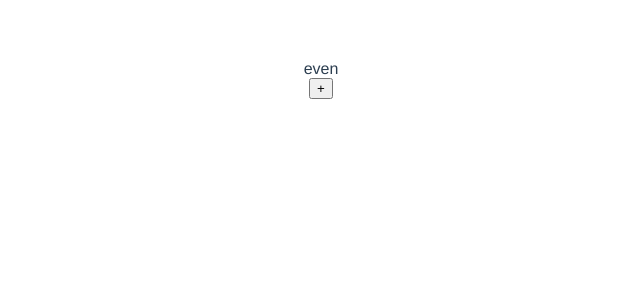
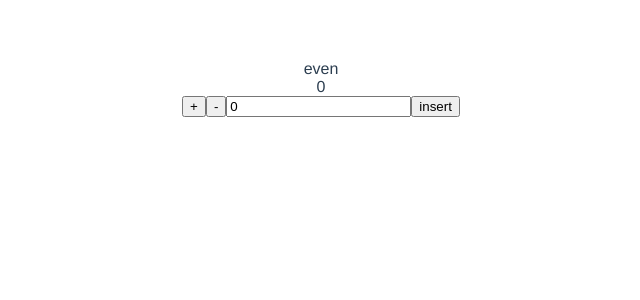
Before and after one commit to YukiOnishi1129/vue3-beginners-guide, a Vue app in the folder dev/vue3-counter/: page / in a window 1280 px wide. Shown: the top 300 px of the page, without its empty margins (319-959 px from the left). Built offline with nearby package versions, Linux system fonts and the light colour scheme.

Commit message:
add: v-model

```diff
--- a/dev/vue3-counter/src/App.vue
+++ b/dev/vue3-counter/src/App.vue
@@ -3,7 +3,12 @@
   <TheHeader
     :text="Math.floor(Math.random() * 10) % 2 === 0 ? 'even' : 'odd'"
   />
-  <BaseButton @onClick="alertClick">+</BaseButton>
+  <div>{{ count }}</div>
+  <BaseButton @onClick="plusOne">+</BaseButton>
+  <BaseButton @onClick="minusOne">-</BaseButton>
+
+  <input type="number" v-model="inputCount" />
+  <BaseButton @onClick="insertCount">insert</BaseButton>
 </template>
 
 <script>
@@ -15,9 +20,21 @@ export default {
     TheHeader,
     BaseButton,
   },
+  data() {
+    return {
+      count: 0,
+      inputCount: 0,
+    };
+  },
   methods: {
-    alertClick() {
-      alert("clicked!");
+    plusOne() {
+      this.count++;
+    },
+    minusOne() {
+      this.count--;
+    },
+    insertCount() {
+      this.count = this.inputCount;
     },
   },
 };
```
